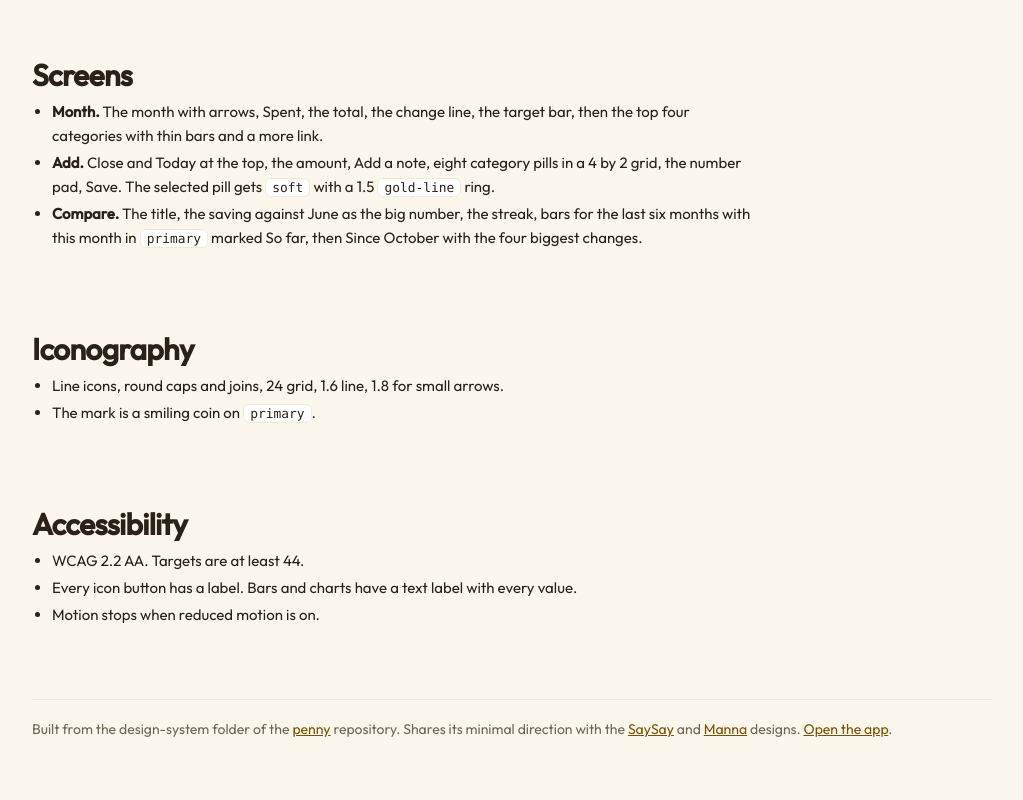
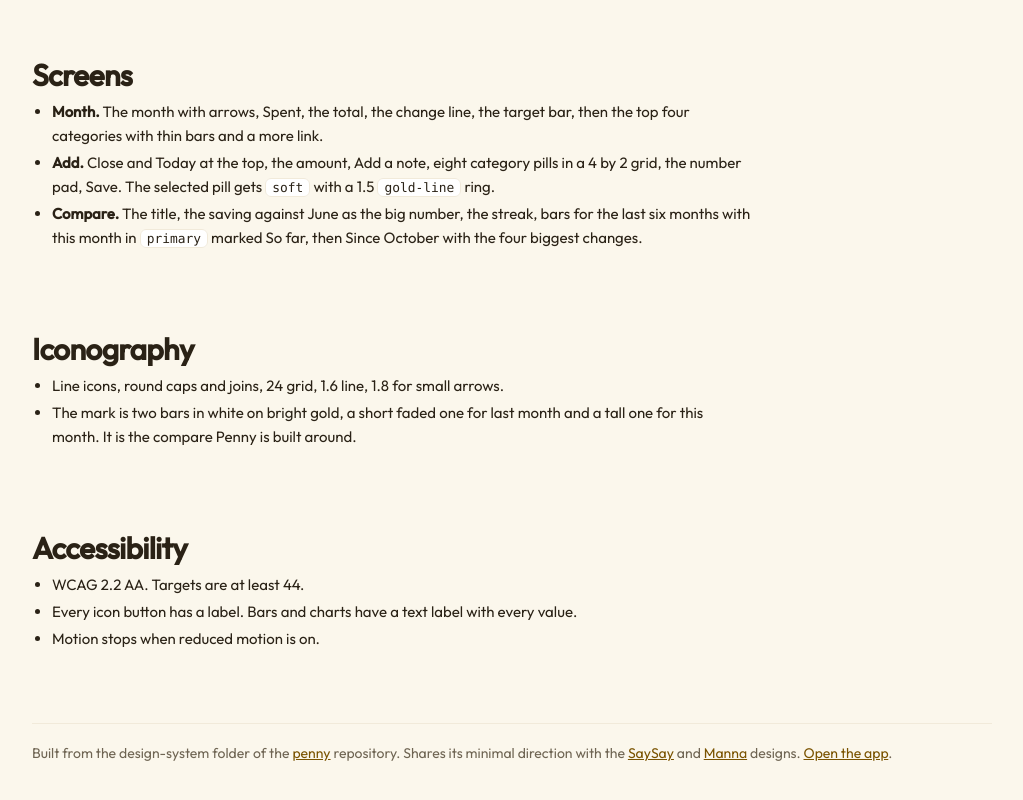
Before and after one commit to yeochoi/penny, a plain HTML site: page design-system/index.html in a window 1280 px wide. Shown: the part 9411-10211 px from the top of the page, without its empty margins (248-1271 px from the left). Drawn offline with Linux system fonts and the light colour scheme.

Commit message:
New Penny icon, two month bars in white on bright gold
Replaces the smiling coin. Short faded bar for last month,
tall bar for this month.

Co-Authored-By: Claude Opus 5.5 <noreply@anthropic.com>
Claude-Session: https://claude.ai/code/session_01GPYRWWkGtwj9EW5TiMXk25

```diff
--- a/design-system/index.html
+++ b/design-system/index.html
@@ -229,7 +229,7 @@ footer a, .prose a { color: var(--gold-text); }
 <h2 class="sec" id="layout">Layout</h2><div class="prose"><ul><li>28 side margin and 64 from the top on every screen.</li><li>The big number leads each screen. Cards follow, 24 apart.</li><li>Cards are white with <code>radius-card</code> and no border. Rows have no dividers.</li><li>The main button sits full width 16 above the tab bar.</li></ul></div>
 <h2 class="sec" id="navigation">Navigation</h2><div class="prose"><ul><li>Three tabs, Month, Compare and Settings, in a full width white bar at the bottom with <code>shadow-nav</code>. The selected tab gets <code>soft</code> and <code>gold-text</code>.</li><li>Add spending on Month opens Add.</li></ul></div>
 <h2 class="sec" id="screens">Screens</h2><div class="prose"><ul><li><b>Month.</b> The month with arrows, Spent, the total, the change line, the target bar, then the top four categories with thin bars and a more link.</li><li><b>Add.</b> Close and Today at the top, the amount, Add a note, eight category pills in a 4 by 2 grid, the number pad, Save. The selected pill gets <code>soft</code> with a 1.5 <code>gold-line</code> ring.</li><li><b>Compare.</b> The title, the saving against June as the big number, the streak, bars for the last six months with this month in <code>primary</code> marked So far, then Since October with the four biggest changes.</li></ul></div>
-<h2 class="sec" id="iconography">Iconography</h2><div class="prose"><ul><li>Line icons, round caps and joins, 24 grid, 1.6 line, 1.8 for small arrows.</li><li>The mark is a smiling coin on <code>primary</code>.</li></ul></div>
+<h2 class="sec" id="iconography">Iconography</h2><div class="prose"><ul><li>Line icons, round caps and joins, 24 grid, 1.6 line, 1.8 for small arrows.</li><li>The mark is two bars in white on bright gold, a short faded one for last month and a tall one for this month. It is the compare Penny is built around.</li></ul></div>
 <h2 class="sec" id="accessibility">Accessibility</h2><div class="prose"><ul><li>WCAG 2.2 AA. Targets are at least 44.</li><li>Every icon button has a label. Bars and charts have a text label with every value.</li><li>Motion stops when reduced motion is on.</li></ul></div>
 
   <footer>Built from the design-system folder of the <a href="https://github.com/yeochoi/penny">penny</a> repository. Shares its minimal direction with the <a href="https://yeochoi.github.io/saysay/design-system/">SaySay</a> and <a href="https://yeochoi.github.io/manna/">Manna</a> designs. <a href="../">Open the app</a>.</footer>
```
Also changed, not shown: icon-180.png, icon-192.png, icon-512.png, icon-maskable-512.png, icon.svg, 1 other file.
